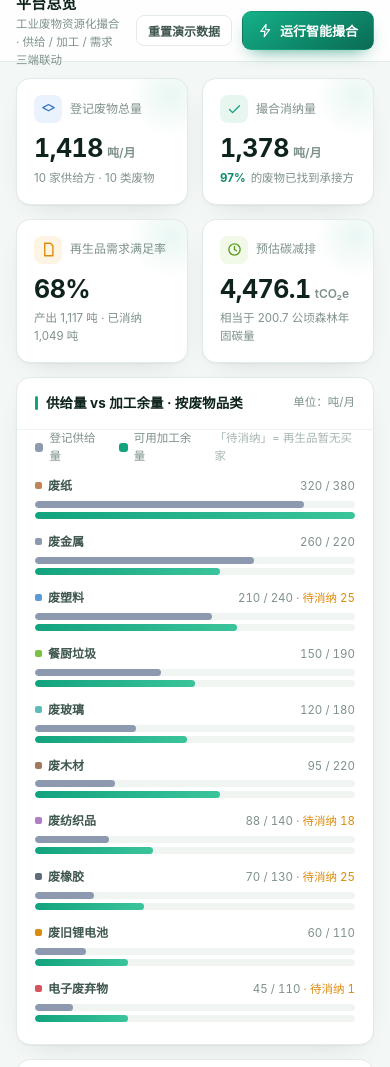
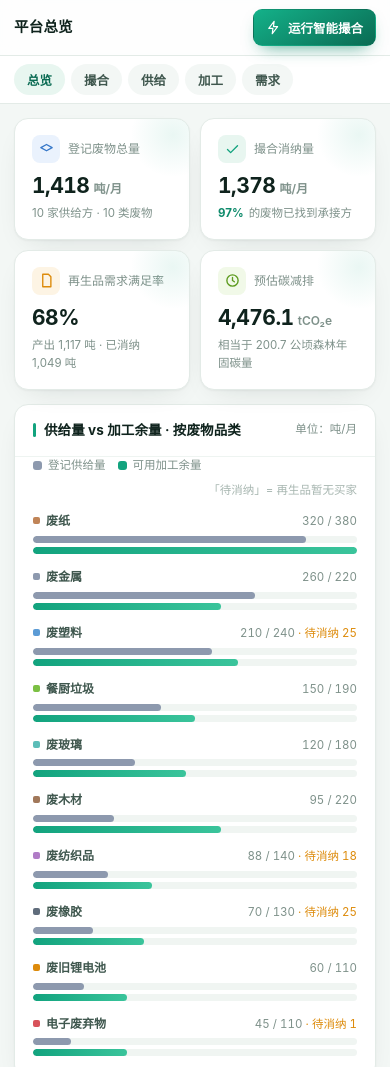
Before and after one commit to YZH0226/looplink, a plain HTML site: page index.html in a window 390 px wide. Shown: the top 1067 px of the page. Drawn offline with Linux system fonts and the light colour scheme.

Commit message:
Add files via upload

```diff
--- a/index.html
+++ b/index.html
@@ -260,6 +260,14 @@ input[type=range]::-webkit-slider-thumb{-webkit-appearance:none;width:15px;heigh
 .chip-row{display:flex;flex-wrap:wrap;gap:7px}
 .chip{font-size:11.5px;padding:3px 9px;border-radius:20px;background:#f2f6f4;color:var(--ink-2);font-weight:550}
 
+/* 移动端导航 */
+.mnav{display:none;gap:6px;overflow-x:auto;padding:8px 14px;background:#fff;border-bottom:1px solid var(--line);
+  position:sticky;top:56px;z-index:25;-webkit-overflow-scrolling:touch}
+.mnav::-webkit-scrollbar{display:none}
+.mnav button{flex:0 0 auto;font-size:12.5px;font-weight:600;padding:6px 13px;border-radius:20px;
+  background:#f3f7f5;color:var(--ink-2);transition:.15s}
+.mnav button.on{background:var(--green-soft);color:var(--green-deep)}
+
 @media(max-width:1180px){
   .g4{grid-template-columns:repeat(2,1fr)}
   .g-2-1{grid-template-columns:1fr}
@@ -267,13 +275,26 @@ input[type=range]::-webkit-slider-thumb{-webkit-appearance:none;width:15px;heigh
 }
 @media(max-width:860px){
   .sidebar{display:none}
-  .content{padding:16px}
-  .topbar{padding:0 16px}
-  .g4{grid-template-columns:1fr 1fr}
+  .mnav{display:flex}
+  .content{padding:14px 14px 50px}
+  .topbar{height:56px;padding:0 14px}
+  .topbar .crumb{display:none}
+  .topbar h1{font-size:14.5px}
+  #btn-reset{display:none}
+  .btn{padding:8px 12px;font-size:12.5px}
+  .g4{grid-template-columns:1fr 1fr;gap:10px}
+  .kpi-val{font-size:21px}
   .form-grid{grid-template-columns:1fr}
   .chain{flex-direction:column}
-  .chain-arrow{transform:rotate(90deg);height:24px}
+  .chain-arrow{transform:rotate(90deg);height:24px;flex:0 0 24px}
   .chain-node{min-width:0}
+  .flow-sum{flex-direction:column;align-items:stretch}
+  .flow-arrow{transform:rotate(90deg);justify-self:center;margin:0 auto}
+  .flow-box{flex:1 1 auto}
+  .bar-legend{flex-wrap:wrap;gap:8px 12px}
+  .lg{white-space:nowrap}
+  .match-head{align-items:flex-start}
+  .match-foot{gap:6px 12px}
 }
 </style>
 </head>
@@ -345,6 +366,14 @@ input[type=range]::-webkit-slider-thumb{-webkit-appearance:none;width:15px;heigh
         </button>
       </div>
     </header>
+
+    <nav class="mnav" id="mnav">
+      <button data-view="overview" class="on">总览</button>
+      <button data-view="match">撮合</button>
+      <button data-view="supply">供给</button>
+      <button data-view="proc">加工</button>
+      <button data-view="demand">需求</button>
+    </nav>
 
     <div class="content">
 
@@ -1337,6 +1366,10 @@ function renderMatchView(){
         </div>
       </div>
       ${legs}
+      ${m.left > 0.5 ? `<div style="padding:0 16px 12px;display:flex;align-items:flex-start;gap:7px;font-size:11.8px;color:#b23b42;line-height:1.6">
+        <span style="width:6px;height:6px;border-radius:50%;background:var(--red);flex:0 0 6px;margin-top:6px"></span>
+        <span>仍有 <b>${fmt(m.left)} 吨</b> ${esc(s.type)} 未匹配到加工厂 —— 区域内该品类产能不足，建议扩产或跨区调度</span>
+      </div>` : ''}
       <div class="match-foot">
         <span>交易额预估 <b class="num">¥${fmt(m.legs.reduce((a,l)=>a+l.value,0))}</b></span>
         <span>未消纳废物 <b class="num" style="color:${m.left>0.5?'var(--red)':'var(--green)'}">${fmt(m.left)} 吨</b></span>
@@ -1394,6 +1427,7 @@ const VIEW_META = {
 function switchView(v){
   if (!document.getElementById('view-'+v)) return;
   $$('.nav-item').forEach(b=>b.classList.toggle('active', b.dataset.view === v));
+  $$('.mnav button').forEach(b=>b.classList.toggle('on', b.dataset.view === v));
   $$('.view').forEach(s=>s.classList.toggle('active', s.id === 'view-'+v));
   const meta = VIEW_META[v] || VIEW_META.overview;
   $('#page-title').textContent = meta[0];
@@ -1403,7 +1437,7 @@ function switchView(v){
 }
 
 function bindNav(){
-  $$('.nav-item').forEach(btn=>{
+  $$('.nav-item, .mnav button').forEach(btn=>{
     btn.addEventListener('click', ()=> switchView(btn.dataset.view));
   });
 }
```
